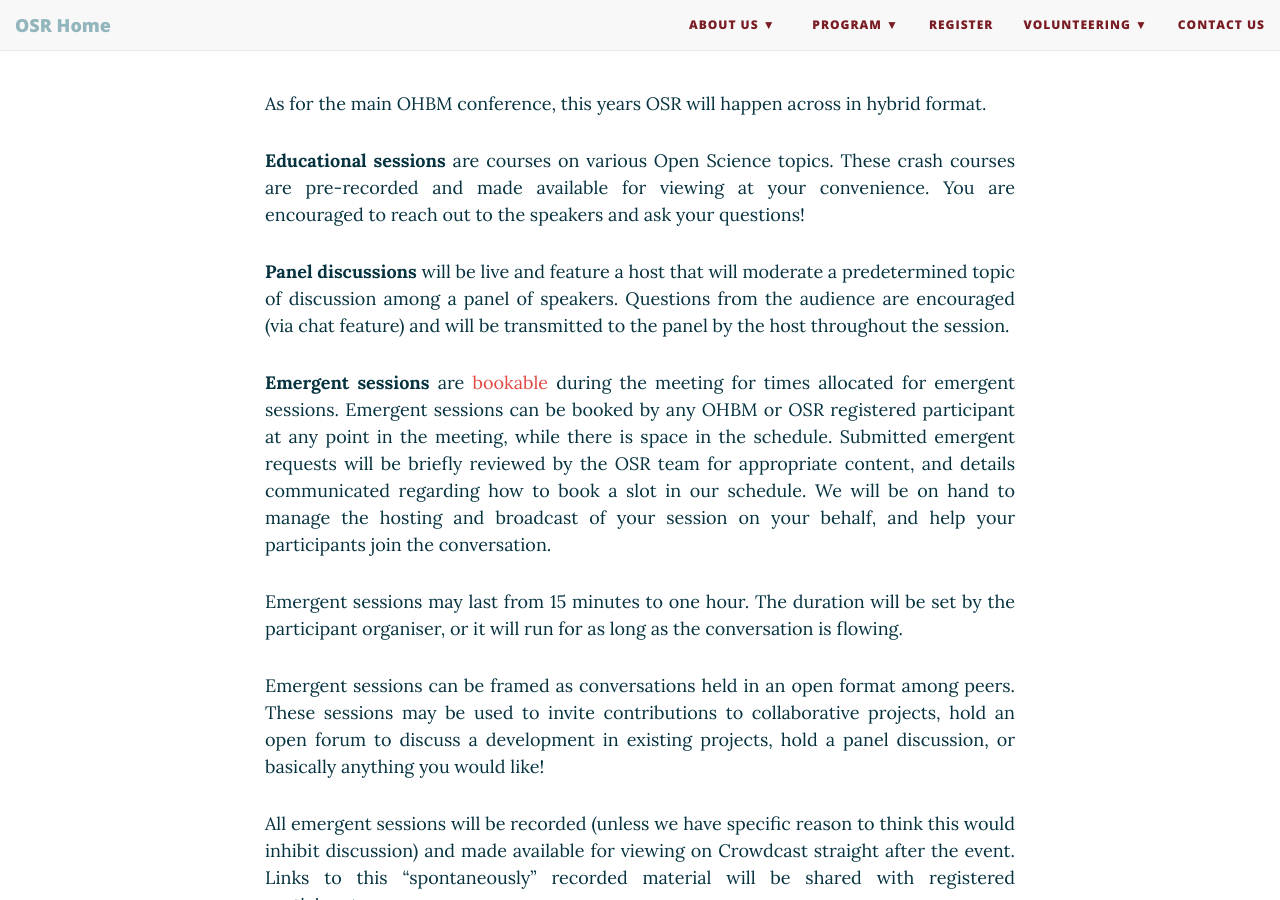
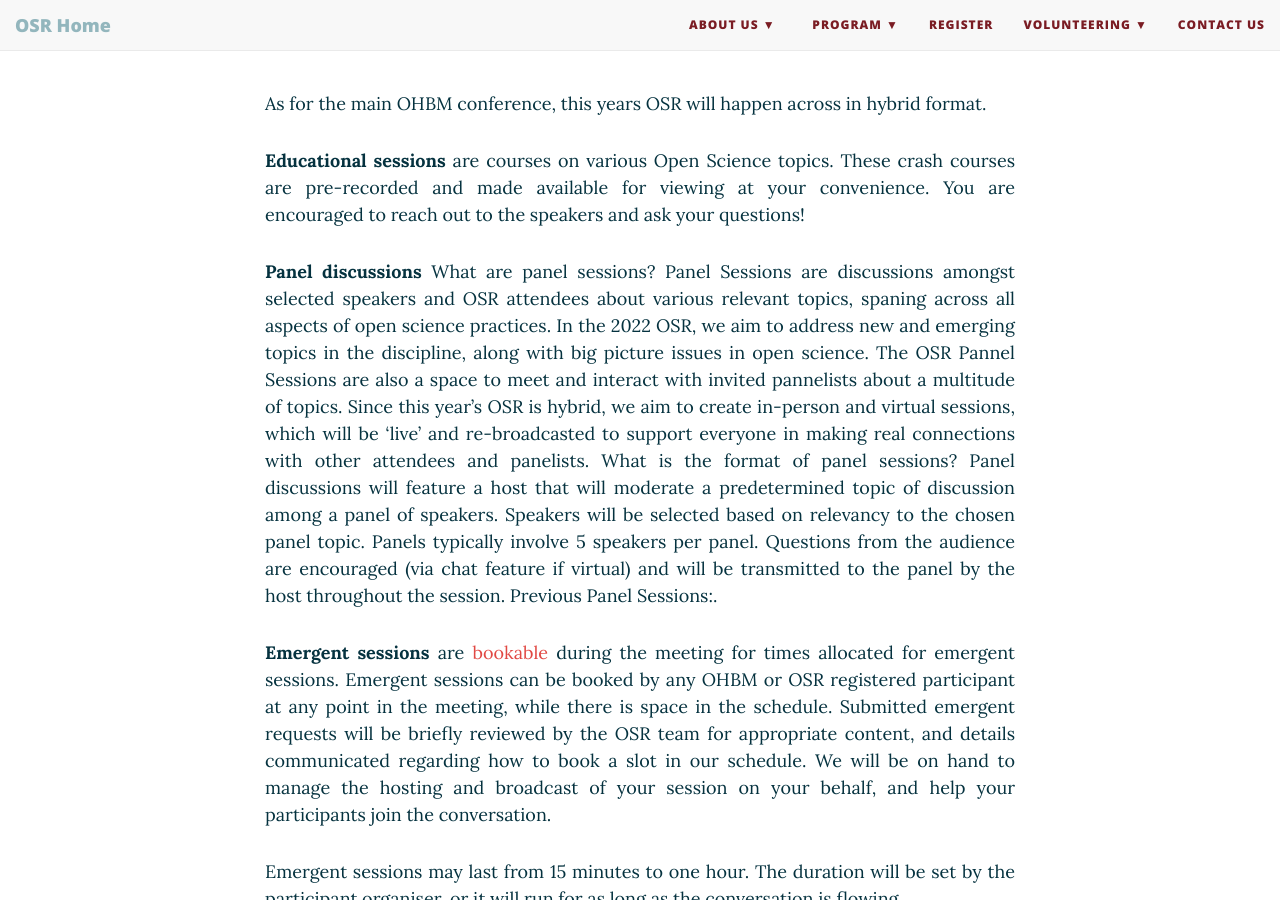
Before and after one commit to ohbm/osr2023, a Jekyll site: the page built from formats.md, in a window 1280 px wide and 900 px high, scrolled down 613 px. Built offline with Jekyll 4.4.1, drawn with Linux system fonts in a browser that asks for light colours; nearby versions of some CDN libraries.

Commit message:
Update formats.md

```diff
--- a/formats.md
+++ b/formats.md
@@ -25,7 +25,19 @@
 <div id='panel'></div>
 
 
-<p align="justify">**Panel discussions** will be live and feature a host that will moderate a predetermined topic of discussion among a panel of speakers. Questions from the audience are encouraged (via chat feature) and will be transmitted to the panel by the host throughout the session.</p>
+<p align="justify">**Panel discussions**
+What are panel sessions?
+Panel Sessions are discussions amongst selected speakers and OSR attendees about various relevant topics, spaning across all aspects of open science practices.
+In the 2022 OSR, we aim to address new and emerging topics in the discipline, along with big picture issues in open science. The OSR Pannel Sessions are also a space to meet
+and interact with invited pannelists about a multitude of topics. Since this year's OSR is hybrid, we aim to create in-person and virtual sessions, which will be 'live' and re-broadcasted
+to support everyone in making real connections with other attendees and panelists.
+
+What is the format of panel sessions?
+Panel discussions will feature a host that will moderate a predetermined topic of discussion among a panel of speakers.
+Speakers will be selected based on relevancy to the chosen panel topic. Panels typically involve 5 speakers per panel.
+Questions from the audience are encouraged (via chat feature if virtual) and will be transmitted to the panel by the host throughout the session.
+
+Previous Panel Sessions:.</p>
 
 <div id='emergent'></div>
 
```
